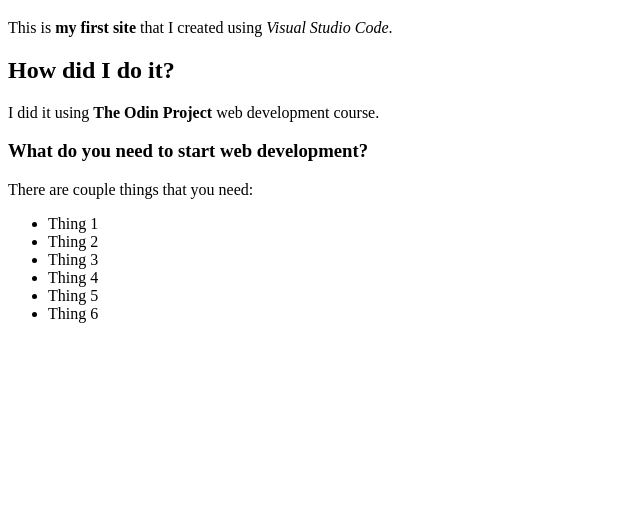
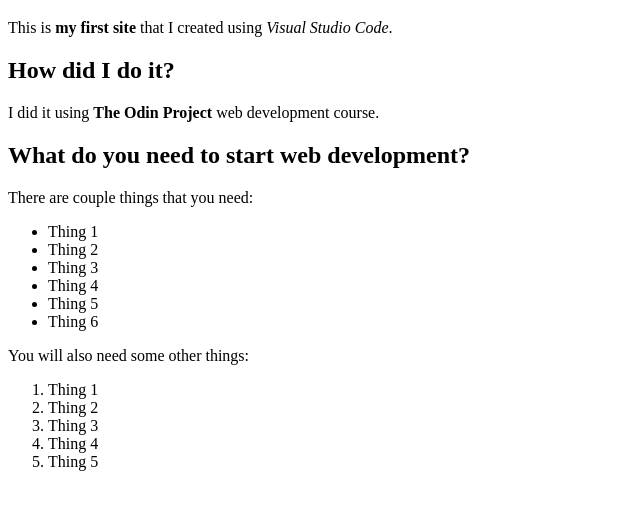
Before and after one commit to copee808/git_test, a plain HTML site: page html-boilerplate/index.html in a window 1280 px wide. Shown: the part 61-570 px from the top of the page, without its empty margins (0-640 px from the left). Drawn offline with Linux system fonts and the light colour scheme.

Commit message:
html ucim

```diff
--- a/html-boilerplate/index.html
+++ b/html-boilerplate/index.html
@@ -11,7 +11,7 @@
         <h2>How did I do it?</h2>
         <!-- and this is another comment -->
         <p>I did it using <strong>The Odin Project</strong> web development course.</p>
-        <h3>What do you need to start web development?</h3>
+        <h2>What do you need to start web development?</h2>
         <p>There are couple things that you need:</p>
         <ul>
             <li>Thing 1</li>
@@ -21,6 +21,13 @@
             <li>Thing 5</li>
             <li>Thing 6</li>
         </ul>
-
+        <p>You will also need some other things:</p>
+        <ol>
+            <li>Thing 1</li>
+            <li>Thing 2</li>
+            <li>Thing 3</li>
+            <li>Thing 4</li>
+            <li>Thing 5</li>
+        </ol>
     </body>
 </html>
```
Also changed, not shown: odin-links-and-images/index.html (added, +14 -0 lines), odin-links-and-images/pages/about.html (added, +13 -0 lines), odin-links-and-images/images/dog.jpg (added), 2 other files.
